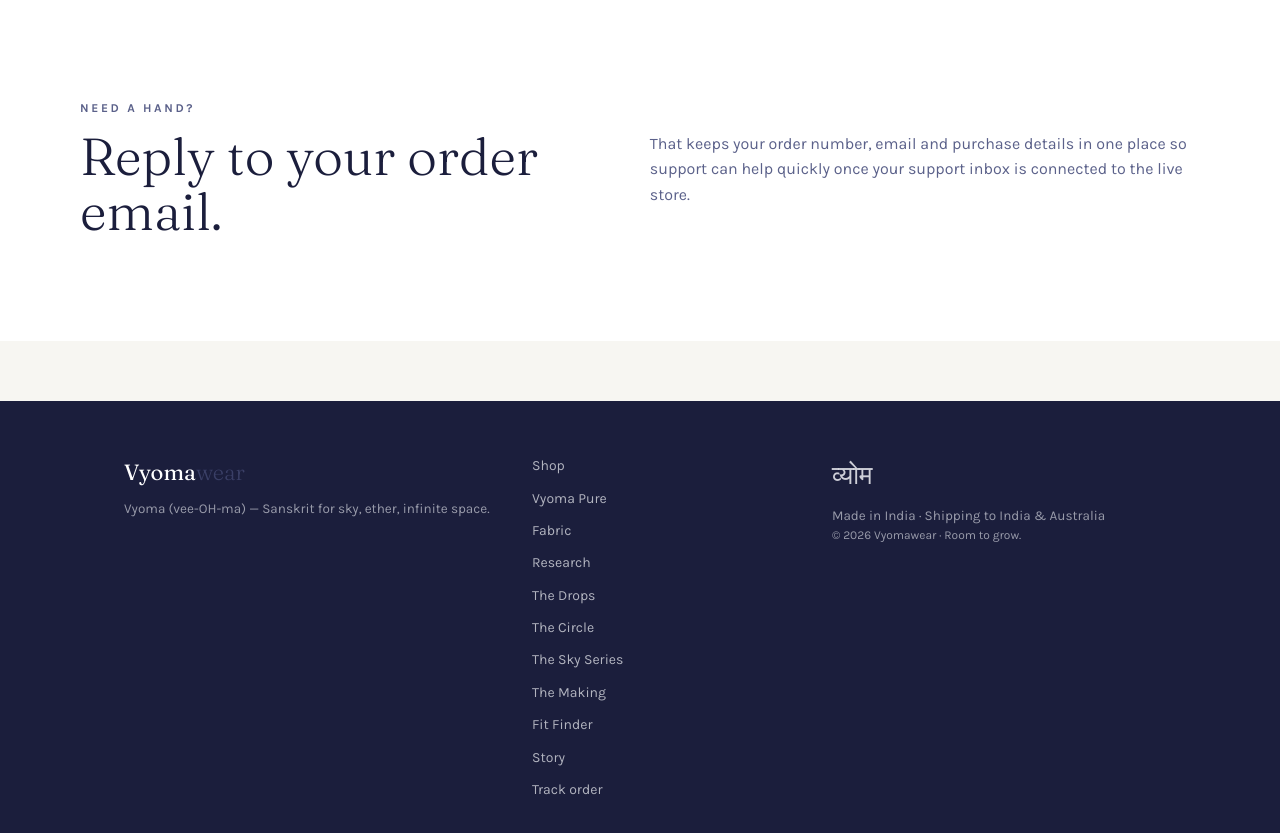
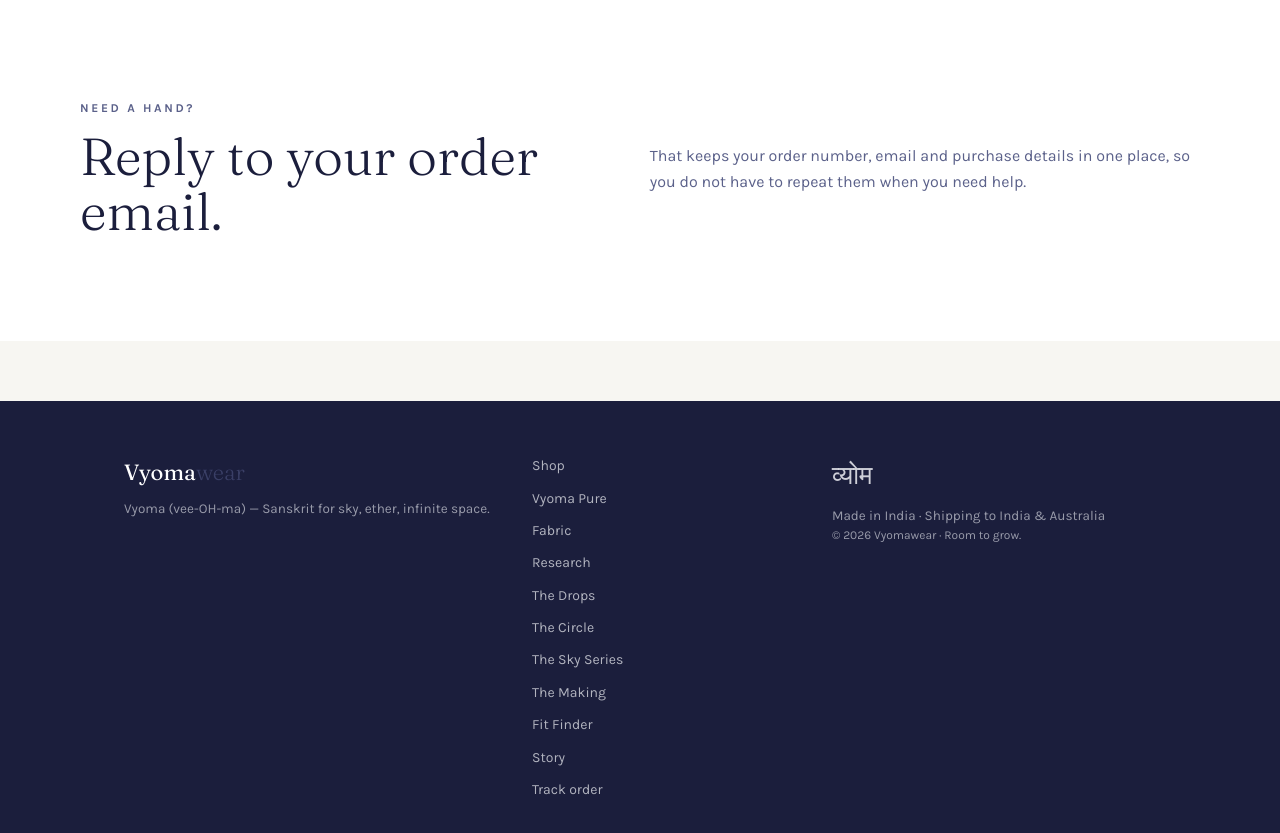
Before and after one commit to indergill2410-tech/Vyoma, a Next.js app: page /track in a window 1280 px wide. Shown: the part 1540-2373 px from the top of the page. Built offline with nearby package versions, Linux system fonts and the light colour scheme; no server answers.

Commit message:
Polish track support language

```diff
--- a/app/track/page.js
+++ b/app/track/page.js
@@ -79,8 +79,8 @@ export default function TrackPage() {
             <h2>Reply to your order email.</h2>
           </div>
           <p>
-            That keeps your order number, email and purchase details in one place so support can help quickly
-            once your support inbox is connected to the live store.
+            That keeps your order number, email and purchase details in one place,
+            so you do not have to repeat them when you need help.
           </p>
         </div>
       </section>
```
